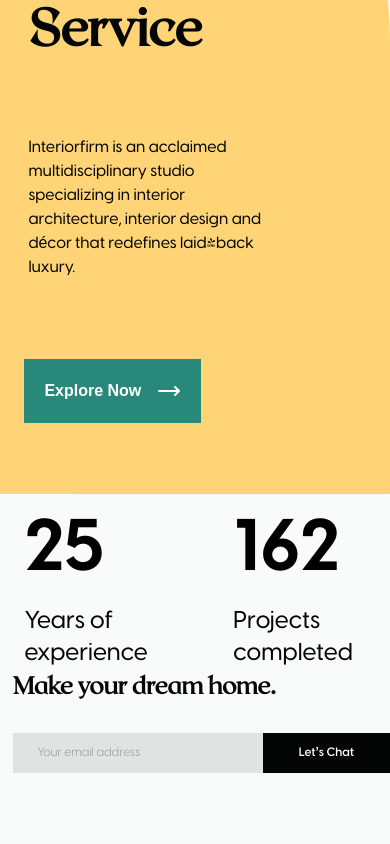
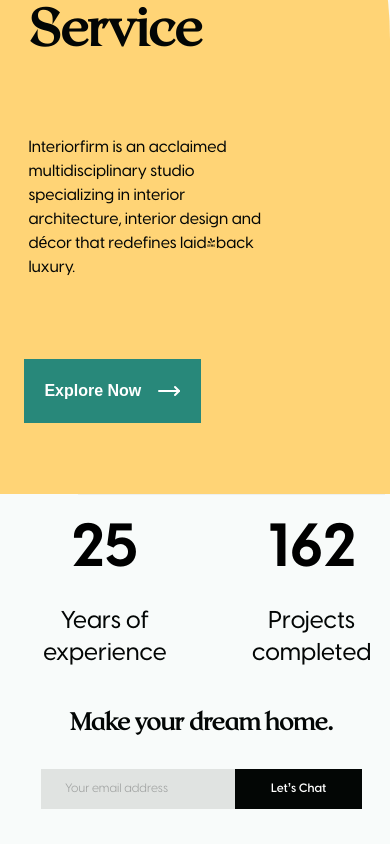
Before and after one commit to jane-ahone/interiorfirm-copy, a Next.js app: page / in a window 390 px wide. Shown: the part 438-1282 px from the top of the page. Built offline with nearby package versions, Linux system fonts and the light colour scheme.

Commit message:
add text section

```diff
--- a/src/components/organisms/Experience/experience.css
+++ b/src/components/organisms/Experience/experience.css
@@ -97,8 +97,15 @@
     min-height: fit-content;
     grid-auto-rows: 175px;
   }
+  .email-form {
+    align-items: center;
+    justify-content: center;
+  }
   .experience-text,
   .email-form {
     grid-column: 2 / -1;
   }
+  .experience-text > * {
+    text-align: center;
+  }
 }
--- a/src/components/organisms/Experience/experience.tsx
+++ b/src/components/organisms/Experience/experience.tsx
@@ -69,7 +69,7 @@ const ExperienceSection = () => {
         </span>
         <div className="flex experience-text ">
           <div>
-            <span className=" leading-28 font-bold text-black text-7xl">
+            <span className=" leading-28 font-bold text-black text-6xl lg:text-7xl">
               25
             </span>
             <p className="text-design-black text-2xl font-medium">
@@ -77,7 +77,7 @@ const ExperienceSection = () => {
             </p>
           </div>
           <div>
-            <span className="leading-28 font-bold text-black text-7xl">
+            <span className="leading-28 font-bold text-black text-6xl lg:text-7xl">
               162
             </span>
             <p className="text-design-black text-2xl font-medium">
```
